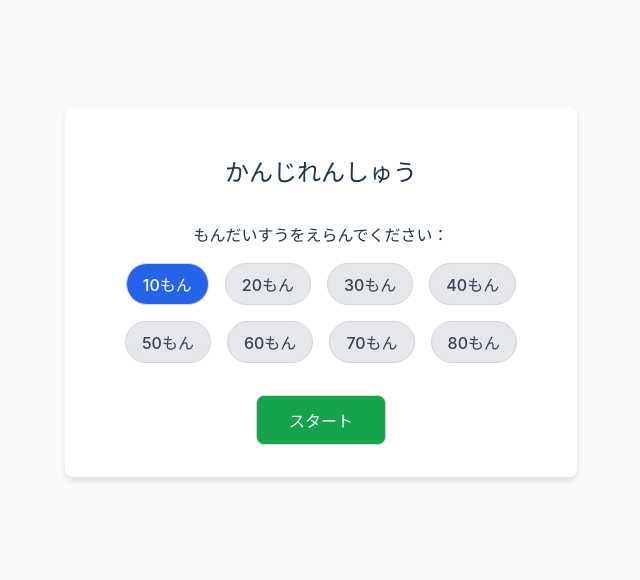
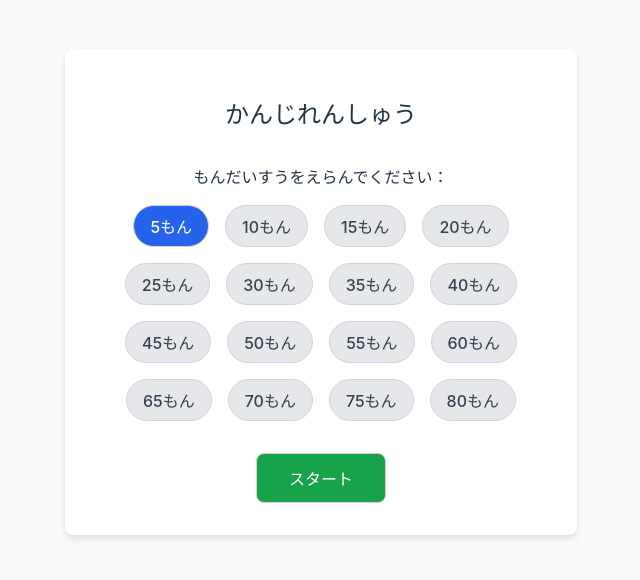
Before and after one commit to giwarb/kanjitest, a React (Vite) app: page / in a window 1280 px wide. Shown: the part 116-696 px from the top of the page, without its empty margins (319-959 px from the left). Built offline with nearby package versions, Linux system fonts and the light colour scheme.

Commit message:
５問刻みに変更

```diff
--- a/src/components/StartScreen.tsx
+++ b/src/components/StartScreen.tsx
@@ -7,12 +7,12 @@ type StartScreenProps = {
 };
 
 export function StartScreen({ onStartPractice }: StartScreenProps) {
-    const [selectedCount, setSelectedCount] = useState<number>(10);
+    const [selectedCount, setSelectedCount] = useState<number>(5);
     const totalQuestions = data.length;
     const questionCounts = [];
 
-    // 10問刻みの選択肢を生成
-    for (let i = 10; i <= totalQuestions; i += 10) {
+    // 5問刻みの選択肢を生成
+    for (let i = 5; i <= totalQuestions; i += 5) {
         questionCounts.push(i);
     }
 
```
